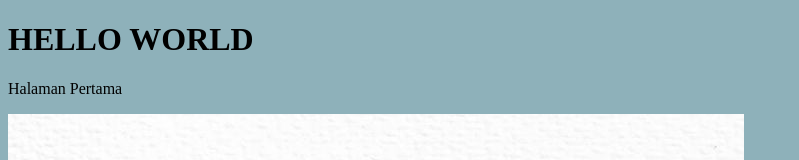
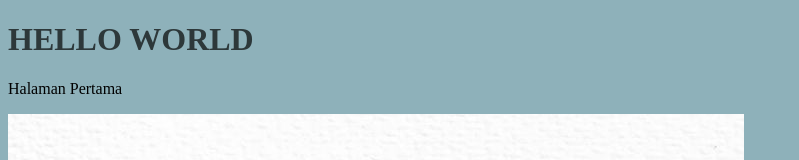
Before and after one commit to Nrlasari/pwd-praktikum-t4, a plain HTML site: page index.html in a window 1280 px wide. Shown: the top 160 px of the page, without its empty margins (0-799 px from the left). Drawn offline with Linux system fonts and the light colour scheme.

Commit message:
Mengubah warna ke Gunmetal

```diff
--- a/index.html
+++ b/index.html
@@ -8,6 +8,12 @@
         body {
           background-color: #8EB1BA;
         }
+        h1 {
+        color: #2D383A;
+        }
+
+
+
       </style>
 </head>
 <body>
```
